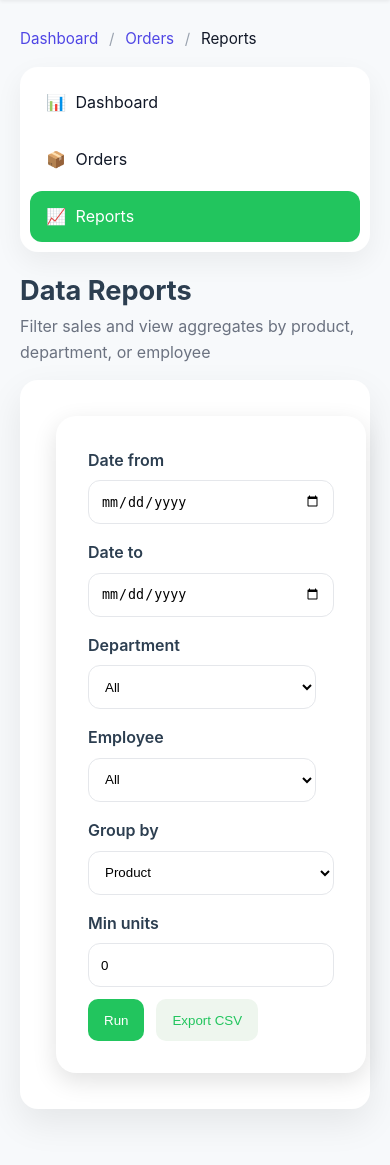
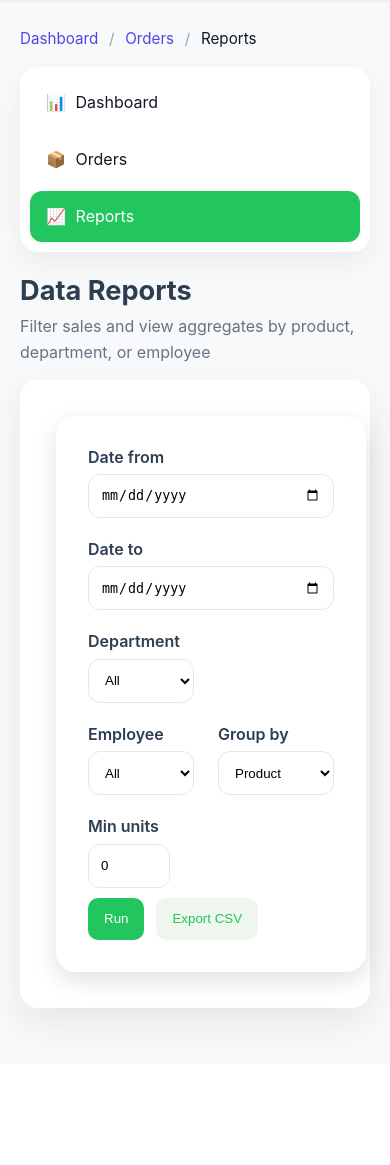
Before and after one commit to Git-cpu17/Point_Of_Sales-system-, a Flask app: page /reports in a window 390 px wide; the page is wider, and only the part inside the window is pictured. Shown: the part 135-1300 px from the top of that part. After the commit the page ends 1169 px from the top of that part, so only its background shows below. Run offline with Flask 3, Linux system fonts and the light colour scheme; the visitor is signed in with stand-in values (Sample User, id 1); data that the repository does not hold is empty; parts of the project's set-up code (start-up, migrations or seed data) failed here and were passed over.

Commit message:
Update reports.css

```diff
--- a/static/css/reports.css
+++ b/static/css/reports.css
@@ -106,3 +106,49 @@
   .rpt-field{grid-column: 1 / -1}
   .rpt-actions{justify-content:flex-start}
 }
+
+.rpt-form .rpt-row{
+  display:grid;
+  grid-template-columns: repeat(12, minmax(0,1fr));
+  gap: 22px 24px;
+  align-items:end;
+}
+.rpt-form .rpt-field{
+  grid-column: span 2;
+  min-width: 180px;
+}
+.rpt-form .rpt-field label{
+  display:block;
+  font-weight:600;
+  margin: 0 0 8px;
+  line-height:1.15;
+  white-space:nowrap;
+}
+.rpt-form .rpt-field input,
+.rpt-form .rpt-field select{
+  width:100%;
+  height:44px;
+  border-radius:12px;
+  padding: .5rem .75rem;
+}
+.rpt-form .rpt-field:nth-child(1),
+.rpt-form .rpt-field:nth-child(2){
+  grid-column: span 3;
+}
+.rpt-form .rpt-field:nth-child(3),
+.rpt-form .rpt-field:nth-child(4){
+  grid-column: span 2;
+}
+.rpt-form .rpt-field:nth-child(5),
+.rpt-form .rpt-field:nth-child(6){
+  grid-column: span 1;
+}
+.rpt-actions{ margin-top: 10px; }
+@media (max-width: 1100px){
+  .rpt-form .rpt-row{ grid-template-columns: repeat(6, minmax(0,1fr)); }
+  .rpt-form .rpt-field{ grid-column: span 3; }
+}
+@media (max-width: 720px){
+  .rpt-form .rpt-row{ grid-template-columns: 1fr; }
+  .rpt-form .rpt-field{ grid-column: 1 / -1; min-width: 0; }
+}
```
